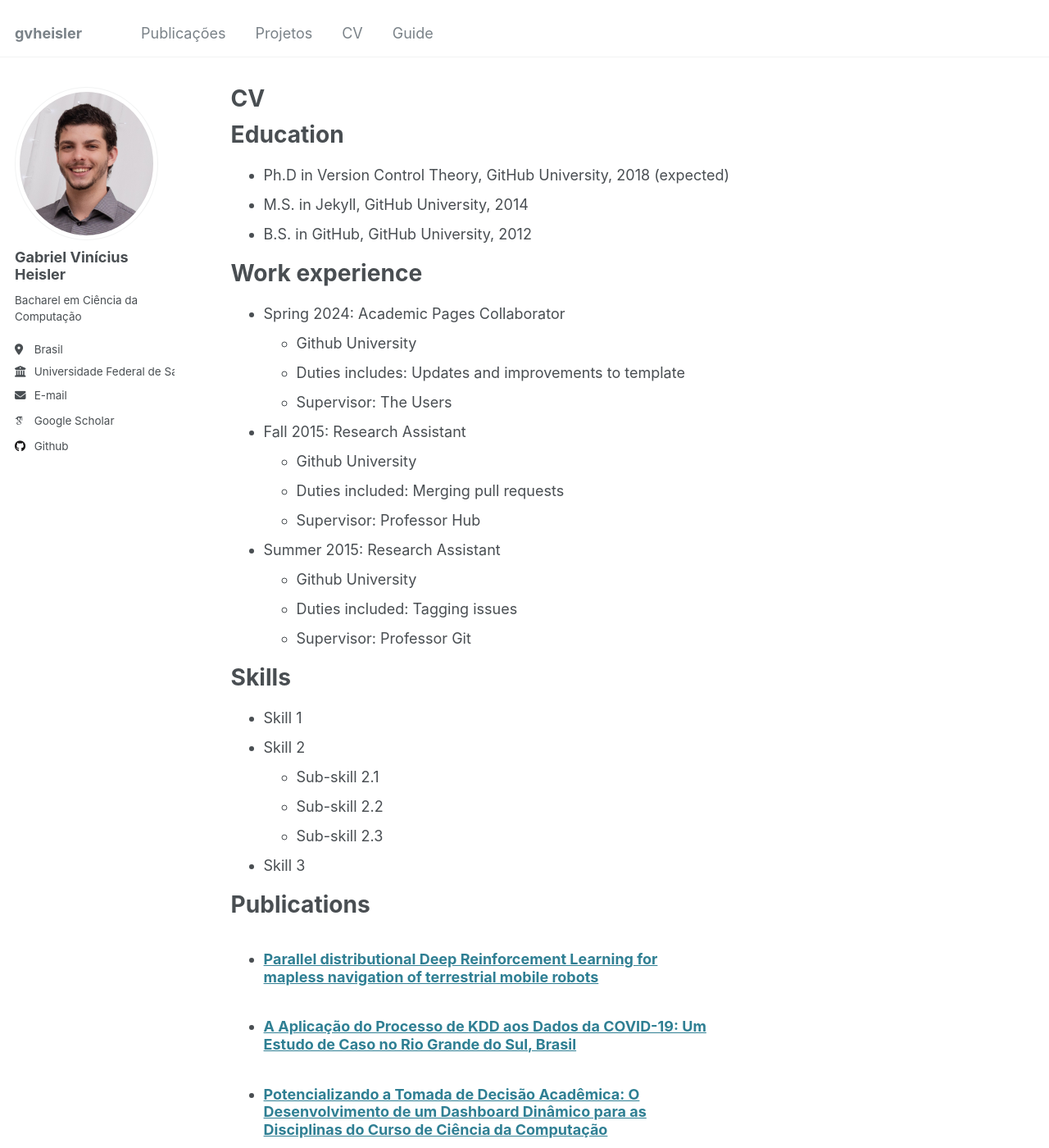
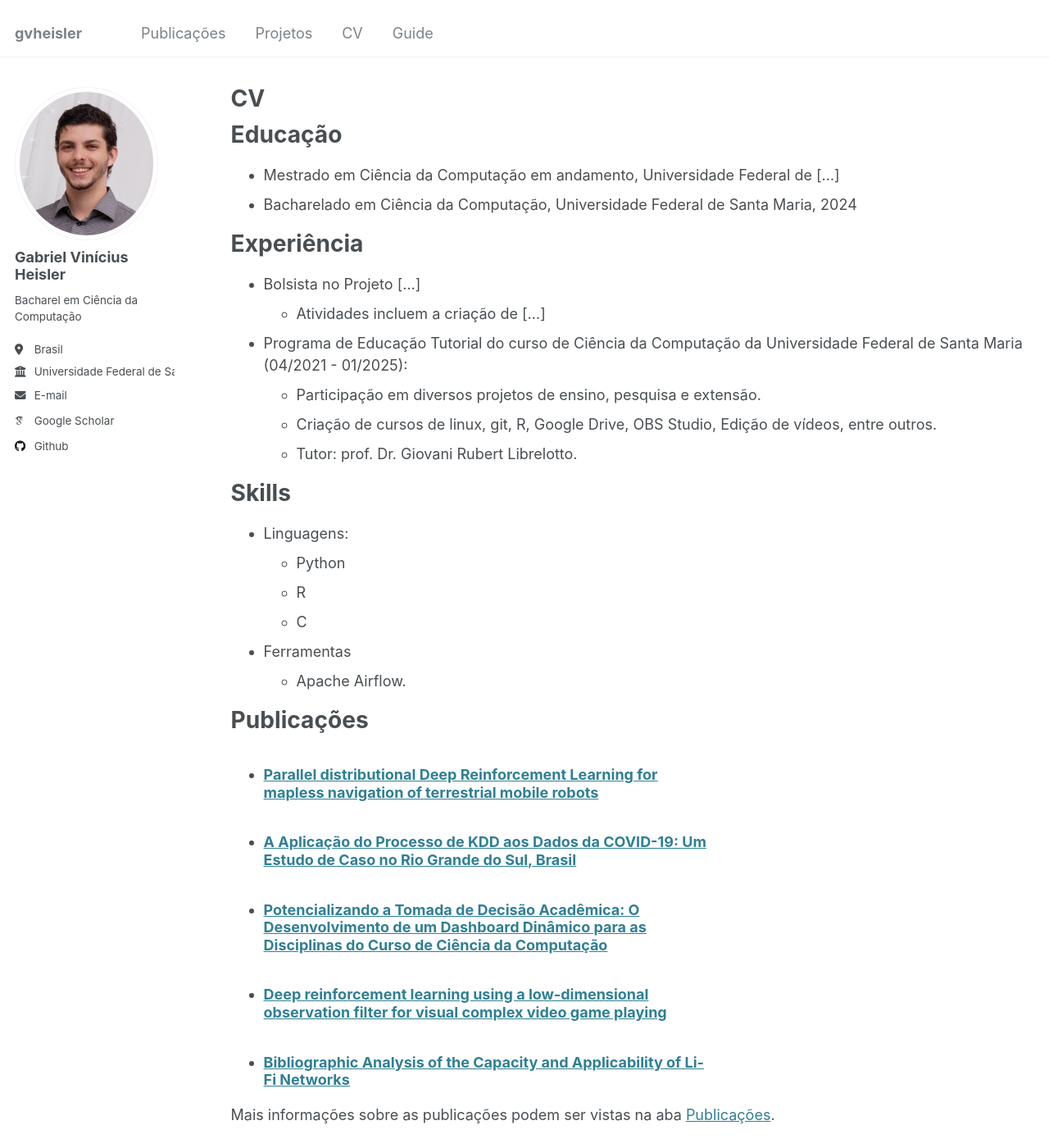
Before and after one commit to gvheisler/gvheisler.github.io, a Jekyll site: the page built from _pages/cv.md, in a window 1280 px wide and 1400 px high. Shown: the whole window at 82% size. Built offline with Jekyll 4.4.1, drawn with Linux system fonts in a browser that asks for light colours; some web fonts are replaced; some of the changed text lies outside the part shown.

Commit message:
update cv

```diff
--- a/_pages/cv.md
+++ b/_pages/cv.md
@@ -9,39 +9,32 @@ redirect_from:
 
 {% include base_path %}
 
-Education
+Educação
 ======
-* Ph.D in Version Control Theory, GitHub University, 2018 (expected)
-* M.S. in Jekyll, GitHub University, 2014
-* B.S. in GitHub, GitHub University, 2012
+* Mestrado em Ciência da Computação em andamento, Universidade Federal de [...]
+* Bacharelado em Ciência da Computação, Universidade Federal de Santa Maria, 2024
 
-Work experience
+Experiência
 ======
-* Spring 2024: Academic Pages Collaborator
-  * Github University
-  * Duties includes: Updates and improvements to template
-  * Supervisor: The Users
+* Bolsista no Projeto [...]
+  * Atividades incluem a criação de [...]
 
-* Fall 2015: Research Assistant
-  * Github University
-  * Duties included: Merging pull requests
-  * Supervisor: Professor Hub
+* Programa de Educação Tutorial do curso de Ciência da Computação da Universidade Federal de Santa Maria (04/2021 - 01/2025):
+  * Participação em diversos projetos de ensino, pesquisa e extensão.
+  * Criação de cursos de linux, git, R, Google Drive, OBS Studio, Edição de vídeos, entre outros.
+  * Tutor: prof. Dr. Giovani Rubert Librelotto.
 
-* Summer 2015: Research Assistant
-  * Github University
-  * Duties included: Tagging issues
-  * Supervisor: Professor Git
 
 Skills
 ======
-* Skill 1
-* Skill 2
-  * Sub-skill 2.1
-  * Sub-skill 2.2
-  * Sub-skill 2.3
-* Skill 3
+* Linguagens:
+  * Python
+  * R
+  * C
+* Ferramentas
+  * Apache Airflow.
 
-Publications
+Publicações
 ======
   <ul>{% for post in site.publications reversed %}
     {% include archive-single-cv.html %}
@@ -49,18 +42,18 @@ Publications
 
 Mais informações sobre as publicações podem ser vistas na aba [Publicações](https://gvheisler.github.io/publications/).
 
-Talks
+Palestras
 ======
   <ul>{% for post in site.talks reversed %}
     {% include archive-single-talk-cv.html  %}
   {% endfor %}</ul>
 
-Teaching
+Disciplinas
 ======
   <ul>{% for post in site.teaching reversed %}
     {% include archive-single-cv.html %}
   {% endfor %}</ul>
 
-Service and leadership
+Serviço e liderança
 ======
 * Currently signed in to 43 different slack teams
```
